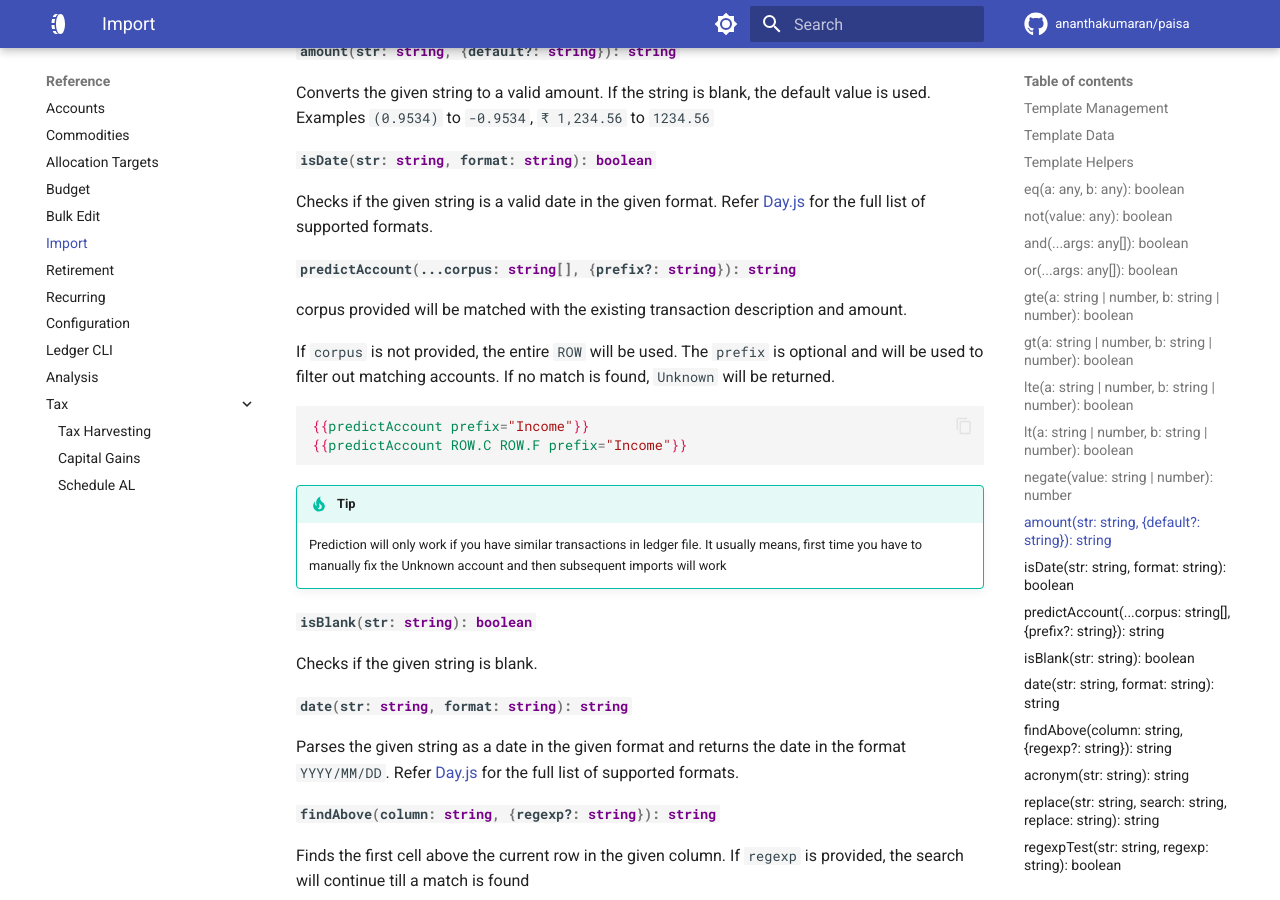
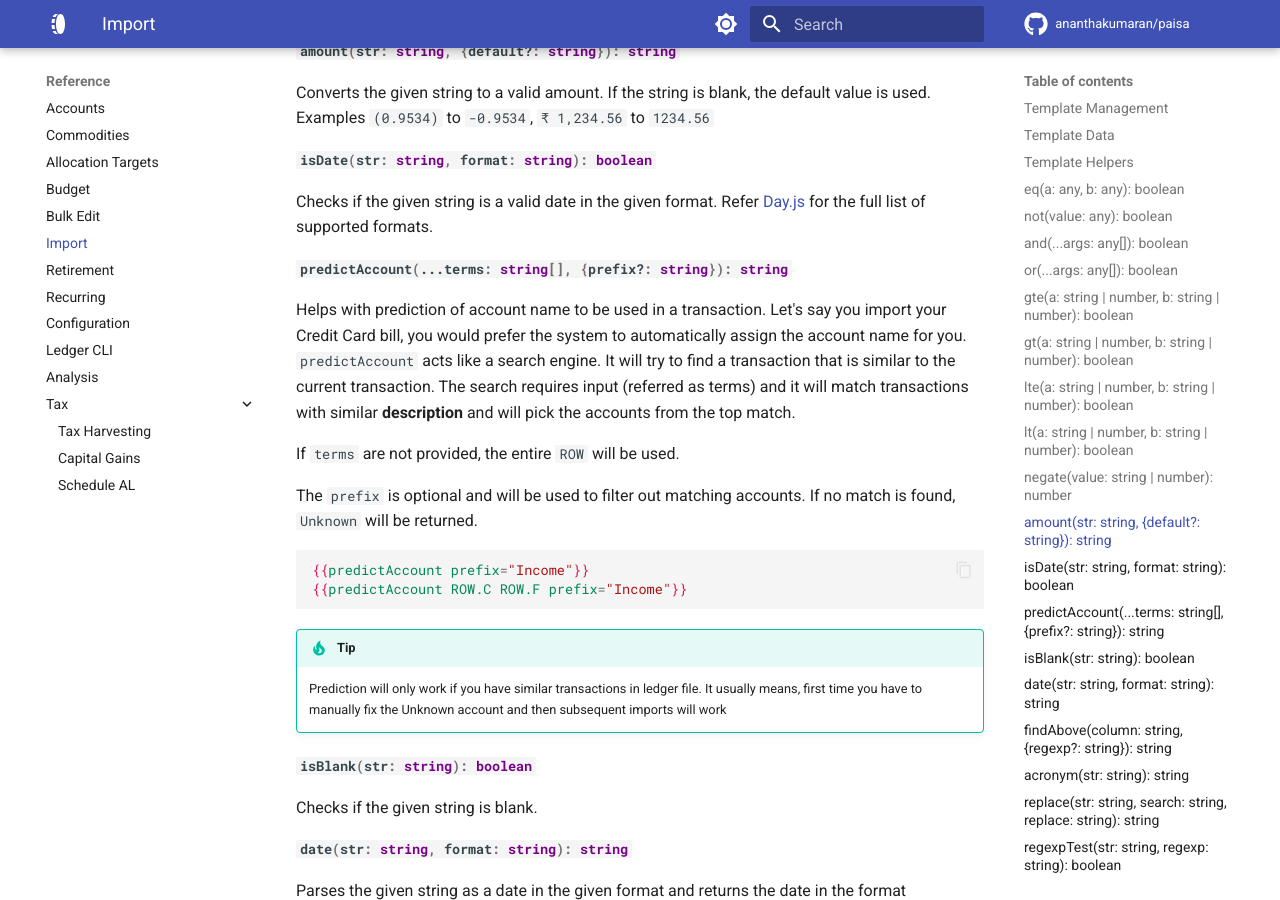
Before and after one commit to ananthakumaran/paisa, an MkDocs documentation site: the page built from docs/reference/import.md, in a window 1280 px wide and 900 px high, scrolled down 2384 px. Built offline with MkDocs 1.6.1 and Material for MkDocs 9.7.7, drawn with Linux system fonts in a browser that asks for light colours; comment, search, counter and statistics services are not loaded.

````diff
--- a/docs/reference/import.md
+++ b/docs/reference/import.md
@@ -198,13 +198,19 @@ the default value is used. Examples `(0.9534)` to `-0.9534`, `₹
 Checks if the given string is a valid date in the given format. Refer
 [Day.js](https://day.js.org/docs/en/parse/string-format#list-of-all-available-parsing-tokens) for the full list of supported formats.
 
-#### `#!typescript predictAccount(...corpus: string[], {prefix?: string}): string`
+#### `#!typescript predictAccount(...terms: string[], {prefix?: string}): string`
 
-corpus provided will be matched with the existing transaction
-description and amount.
+Helps with prediction of account name to be used in a
+transaction. Let's say you import your Credit Card bill, you would
+prefer the system to automatically assign the account name for
+you. `predictAccount` acts like a search engine. It will try to find a
+transaction that is similar to the current transaction. The search
+requires input (referred as terms) and it will match transactions with
+similar **description** and will pick the accounts from the top match.
 
-If `corpus` is not provided, the entire `ROW` will be used.  The
-`prefix` is optional and will be used to filter out matching
+If `terms` are not provided, the entire `ROW` will be used.
+
+The `prefix` is optional and will be used to filter out matching
 accounts. If no match is found, `Unknown` will be returned.
 
 ```handlebars
````
Also changed, not shown: docs/getting-started/installation.md (+31 -1 lines), docs/reference/config.md (+2 -2 lines), 7 other files.
